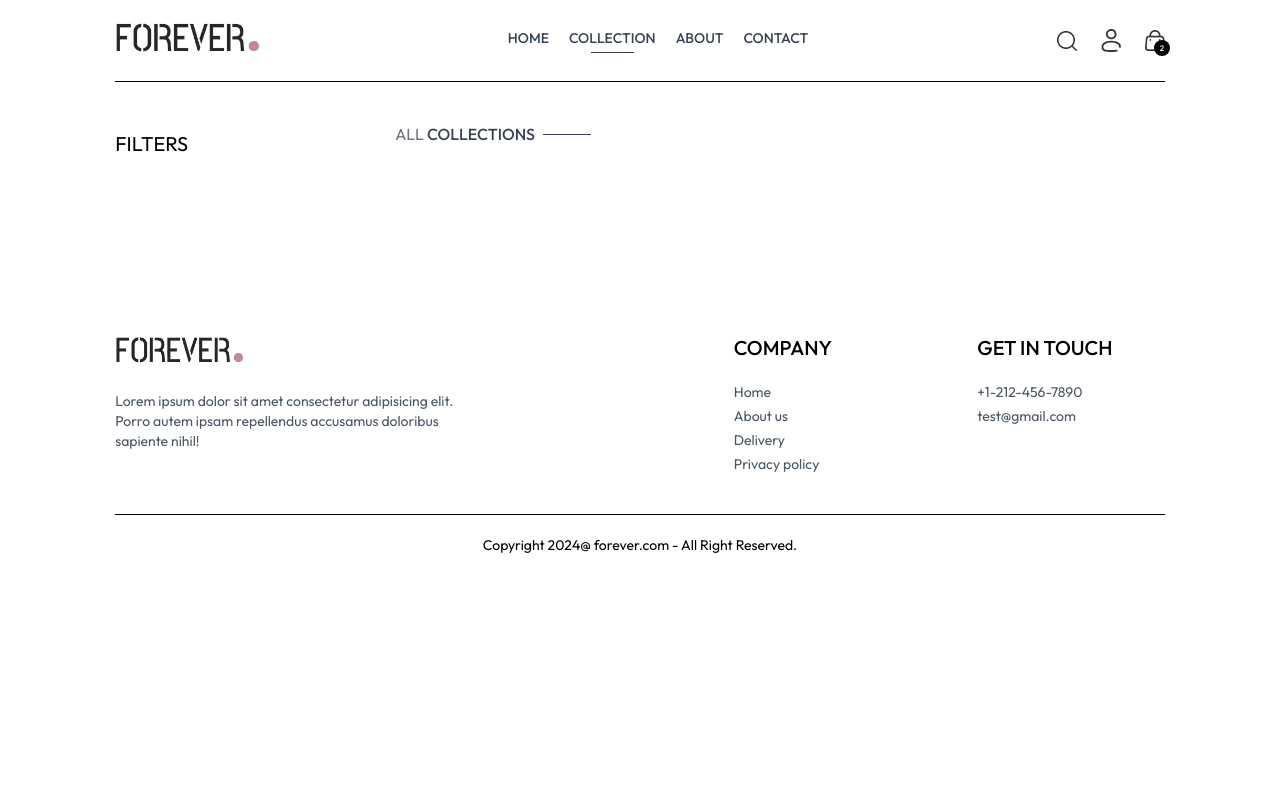
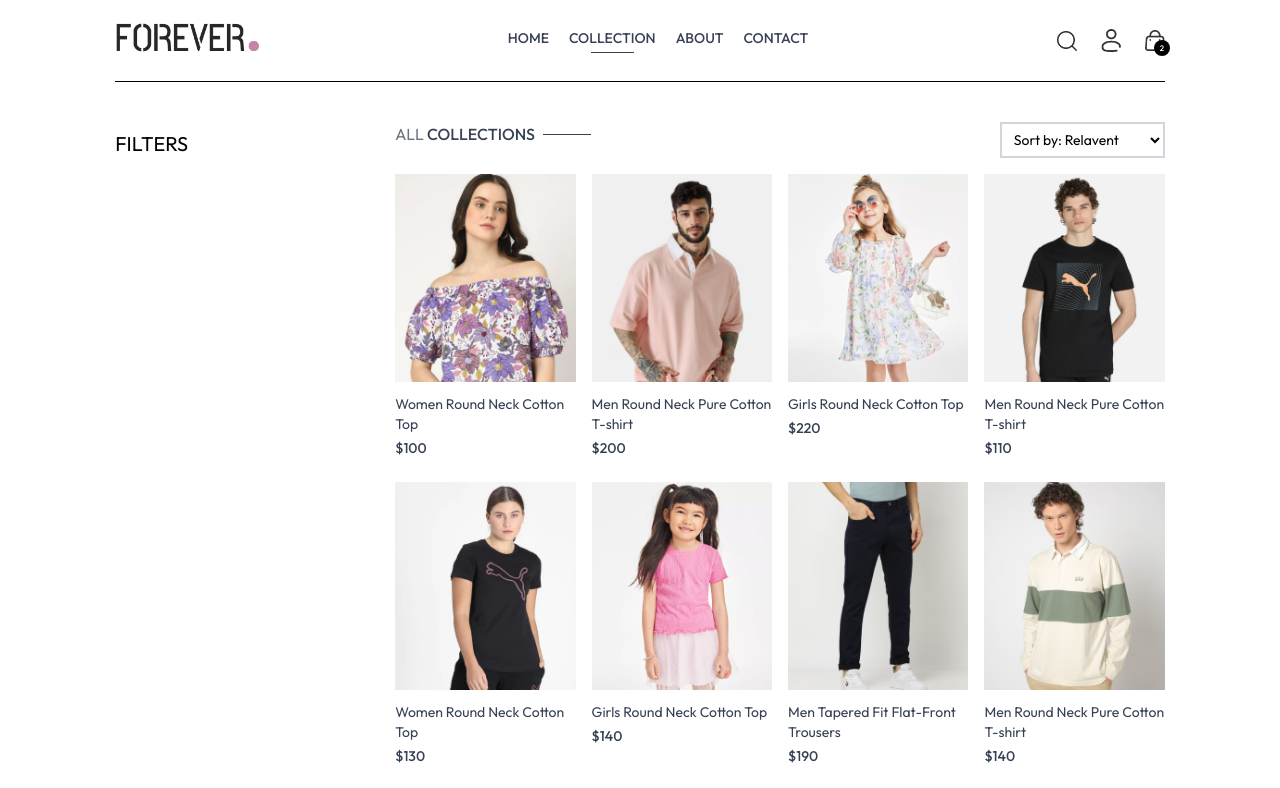
Before and after one commit to raheel185/ShopSphere, a React (Vite) app in the folder front-end/: page /collection in a window 1280 px wide. Shown: the top 788 px of the page. Built offline with nearby package versions, Linux system fonts and the light colour scheme.

Commit message:
Update Filters

```diff
--- a/front-end/src/pages/Collection.jsx
+++ b/front-end/src/pages/Collection.jsx
@@ -1,12 +1,19 @@
-import React, { useState } from 'react'
+import React, { useContext, useEffect, useState } from 'react'
 import { ShopContext } from '../context/ShopContext'
 import { assets } from '../assets/assets'
 import Title from '../components/Title'
+import ProductItem from '../components/ProductItem'
 
 const Collection = () => {
 
-  const { products } = useState(ShopContext)
+  const { products } = useContext(ShopContext)
+
   const [showFilter, setShowfilter] = useState(false)
+  const [filteredProducts, setFilteredProducts] = useState([])
+
+  useEffect(()=>{
+    setFilteredProducts(products)
+  },[])
 
   return (
     <div className='flex flex-col sm:flex-row gap-1 sm:gap-10 pt-10 border-t'>
@@ -55,6 +62,21 @@
 
         <div className='flex justify-between text-base sm:text2xl mb-4'>
             <Title text1={'ALL'} text2={'COLLECTIONS'} />
+            {/* Product Sort */}
+            <select className='border-2 border-gray-300 text-sm px-2'>
+                <option value="relavent">Sort by: Relavent</option>
+                <option value="low-high">Sort by: Low to High</option>
+                <option value="high-low">Sort by: High to Low</option>
+            </select>
+        </div>
+
+        {/* Map Products */}
+        <div className='grid grid-cols-2 md:grid-cols-3 lg:grid-cols-4 gap-4 gap-y-6'>
+            {
+              filteredProducts.map((item, index)=>(
+                  <ProductItem key={index} id={item._id} name={item.name} price={item.price} image={item.image} />
+              ))
+            }
         </div>
 
       </div>
```
